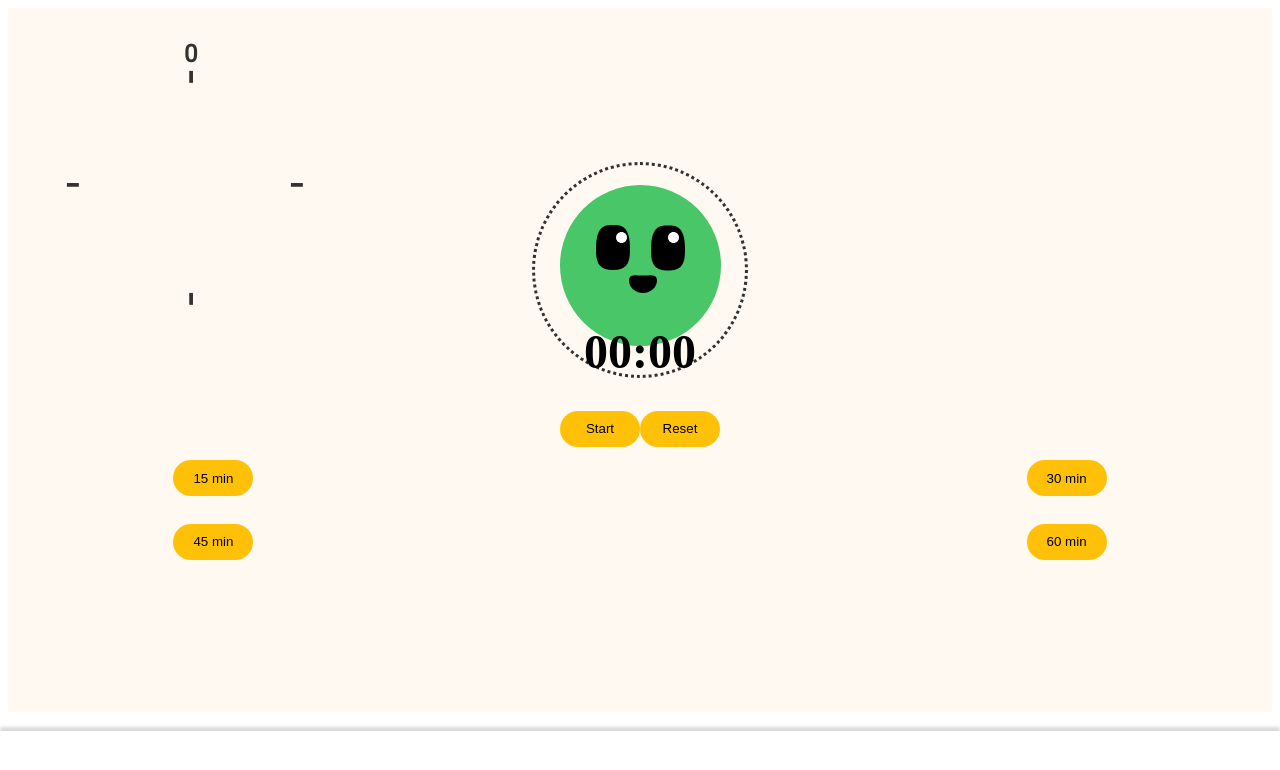
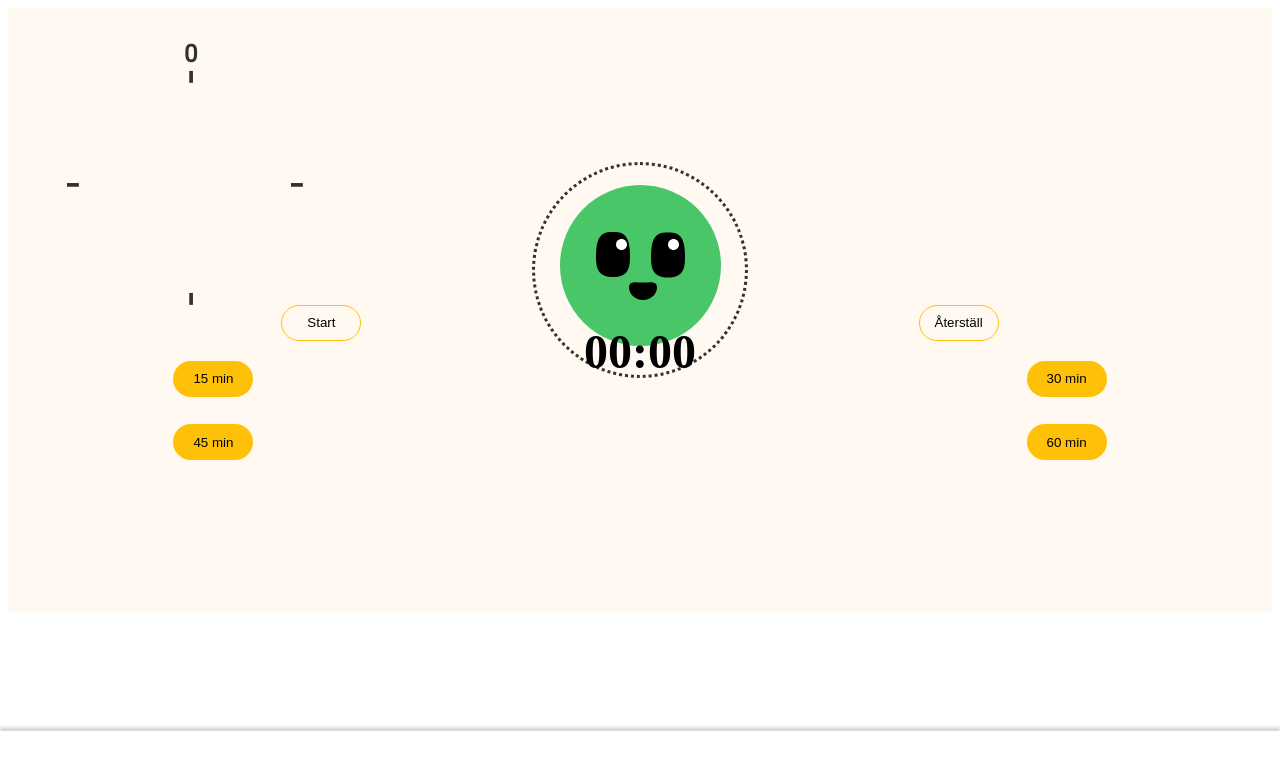
Before and after one commit to crtneko97/grp7_project, a Next.js app: page /timer in a window 1280 px wide. Shown: the top 770 px of the page. Built offline with nearby package versions, Linux system fonts and the light colour scheme; no server answers; sample sign-in values are in the browser's storage; some icons are missing.

Commit message:
språk timer, knapp style playPausereset

```diff
--- a/components/TimerControls.tsx
+++ b/components/TimerControls.tsx
@@ -75,8 +75,9 @@ const TimerClock: React.FC<Props> = ({ duration }) => {
   return (
     <>
       <h1>{formatTime(timeLeft)}</h1>
+      <div className={styles.boxSnabbButton3}>
         {isPaused ? (
-        <button className={styles.timerSnabbButtons} onClick={handleStart}>
+          <button className={styles.timerSnabbButtons2} onClick={handleStart}>
             Start
           </button>
         ) : (
@@ -84,9 +85,10 @@ const TimerClock: React.FC<Props> = ({ duration }) => {
             Pause
           </button>
         )}
-      <button className={styles.timerSnabbButtons} onClick={handleReset}>
-        Reset
+        <button className={styles.timerSnabbButtons2} onClick={handleReset}>
+          Återställ
         </button>
+      </div>
     </>
   )
 }
--- a/styles/Home.module.css
+++ b/styles/Home.module.css
@@ -521,7 +521,7 @@
 
 .happyEyesPeppi {
   position: absolute;
-  margin-top: 60px;
+  margin-top: 67px;
   margin-left: -125px;
   z-index: 1;
 }
@@ -555,6 +555,17 @@
   padding-bottom: 12%;
 }
 
+.boxSnabbButton3 {
+  display: flex;
+  flex-direction: row;
+  justify-content: space-between;
+  padding: 0.86em;
+  margin-top: -10%;
+  margin-left: 20%;
+  margin-right: 20%;
+  padding-bottom: 0.5%;
+}
+
 .timerSnabbButtons {
   background-color: #ffc107;
   color: #000000;
@@ -567,6 +578,22 @@
   height: 36px;
   width: 80px;
   border: none;
+  border-radius: 999em 999em 999em 999em; /* HUR FAN GÖR JAG EN AVRUND KNAPP som inte ser fucked ut! */
+  cursor: pointer;
+}
+
+.timerSnabbButtons2 {
+  background-color: #fff9f2;
+  color: #000000;
+  font-weight: bold;
+  text-align: center;
+  font-weight: 400;
+  padding: 4px;
+  padding-left: 8px;
+  padding-right: 8px;
+  height: 36px;
+  width: 80px;
+  border: 1px solid #ffc107;
   border-radius: 999em 999em 999em 999em; /* HUR FAN GÖR JAG EN AVRUND KNAPP som inte ser fucked ut! */
   cursor: pointer;
 }
```
Lines whose indentation alone changed are shown as unchanged.
